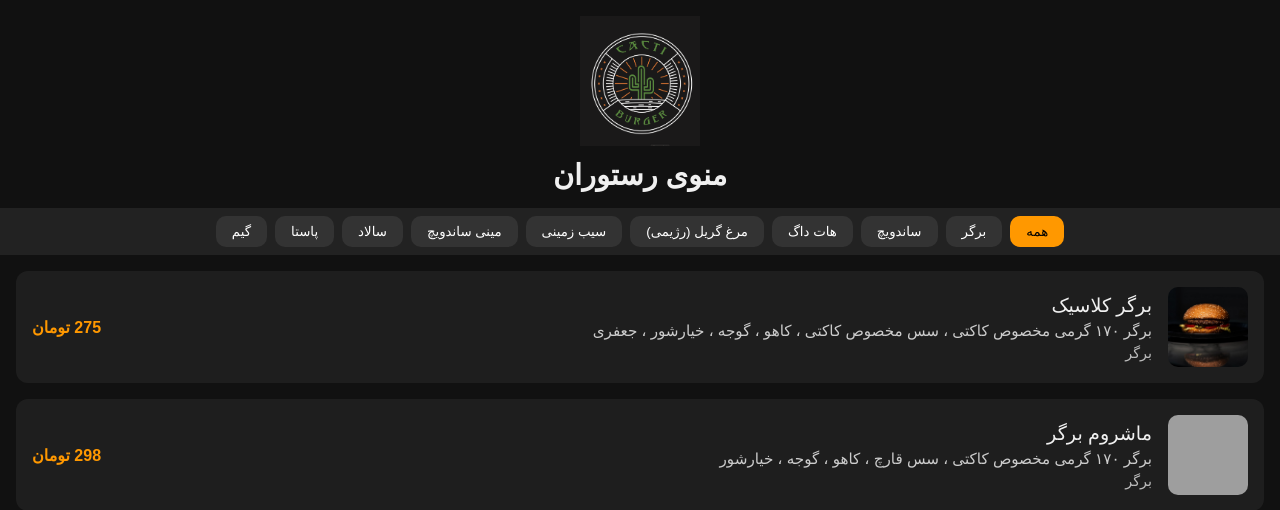
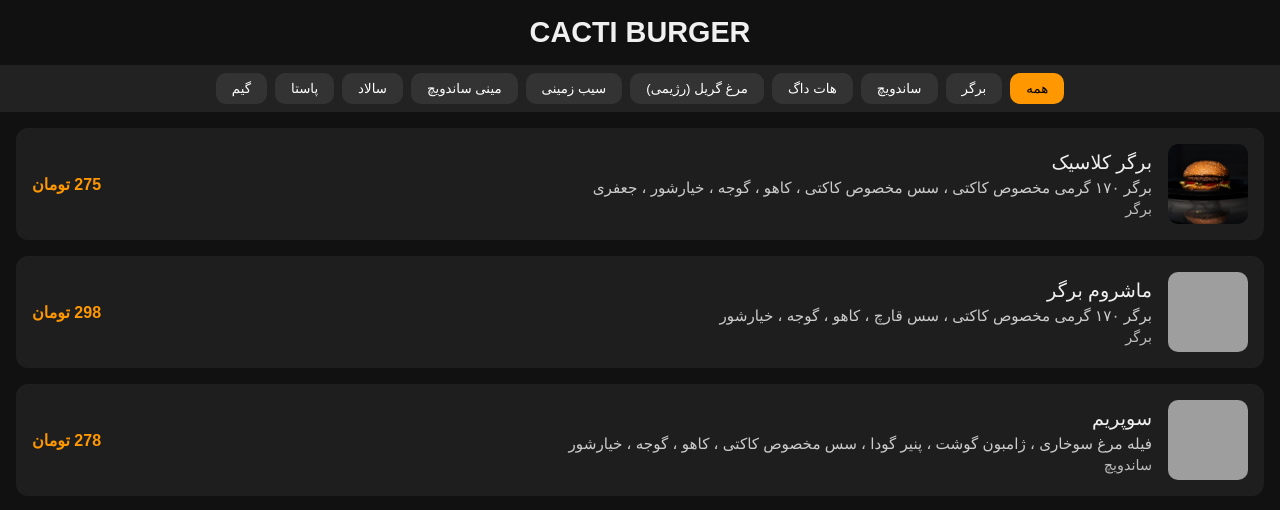
Before and after one commit to shahabRDZ/cacti-menu, a Django app: page / in a window 1280 px wide. Shown: the top 510 px of the page. Run offline with Django 4.2, Linux system fonts and the light colour scheme; data comes from the database, SQL or seed files in the repository; some web fonts are replaced; grey boxes are pictures that could not be loaded.

Commit message:
Remove logo from project completely

```diff
--- a/menu/templates/menu/food_menu.html
+++ b/menu/templates/menu/food_menu.html
@@ -122,8 +122,7 @@
 <body>
 
 <header>
-    <img src="{% static 'menu/images/logo.png' %}" alt="لوگوی رستوران" class="logo">
-    <h1>منوی رستوران</h1>
+    <h1>CACTI BURGER</h1>
 </header>
 
 <!-- نوار دسته‌بندی -->
```
Also changed, not shown: menu/static/menu/images/logo.png (deleted), 1 other file.
